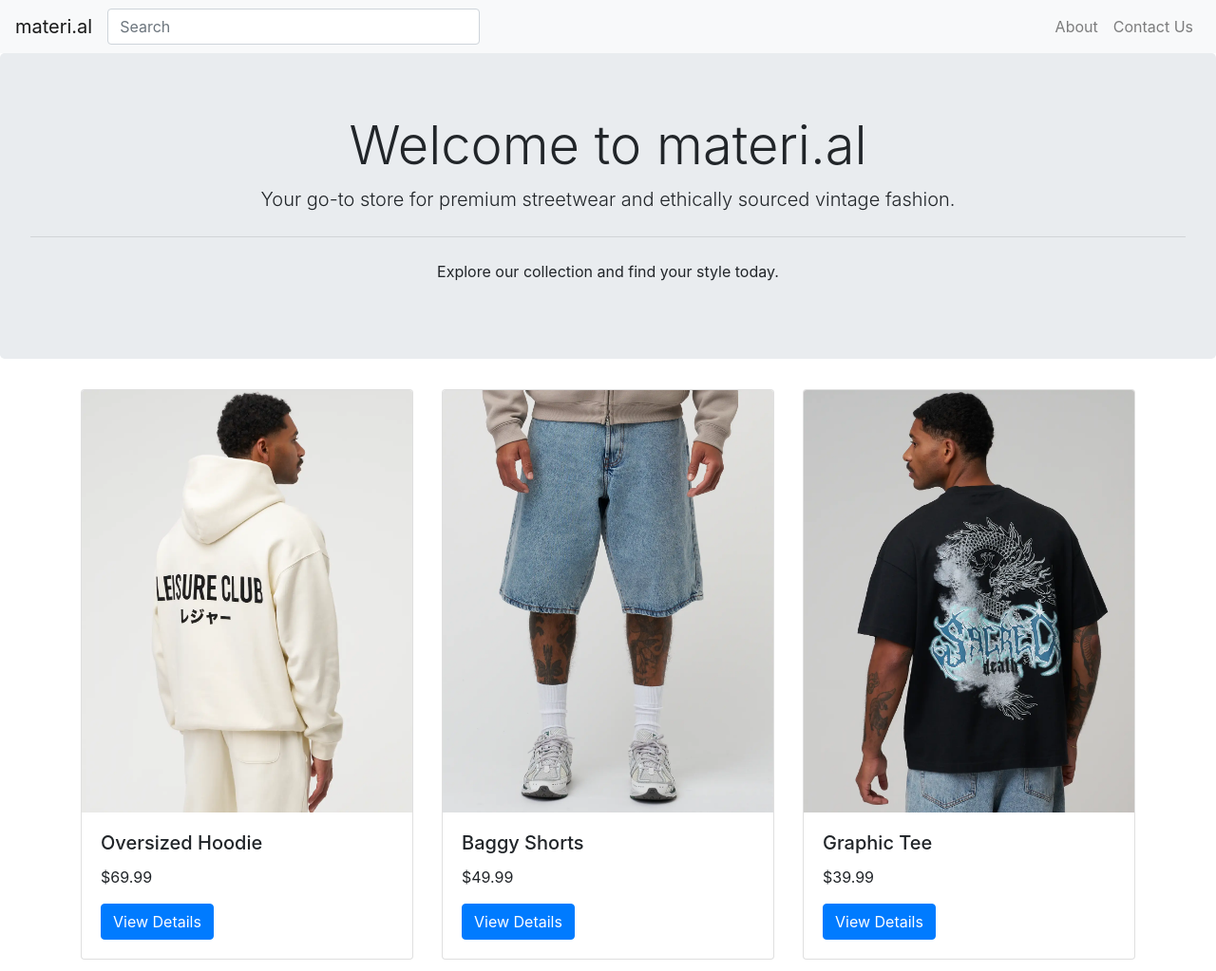
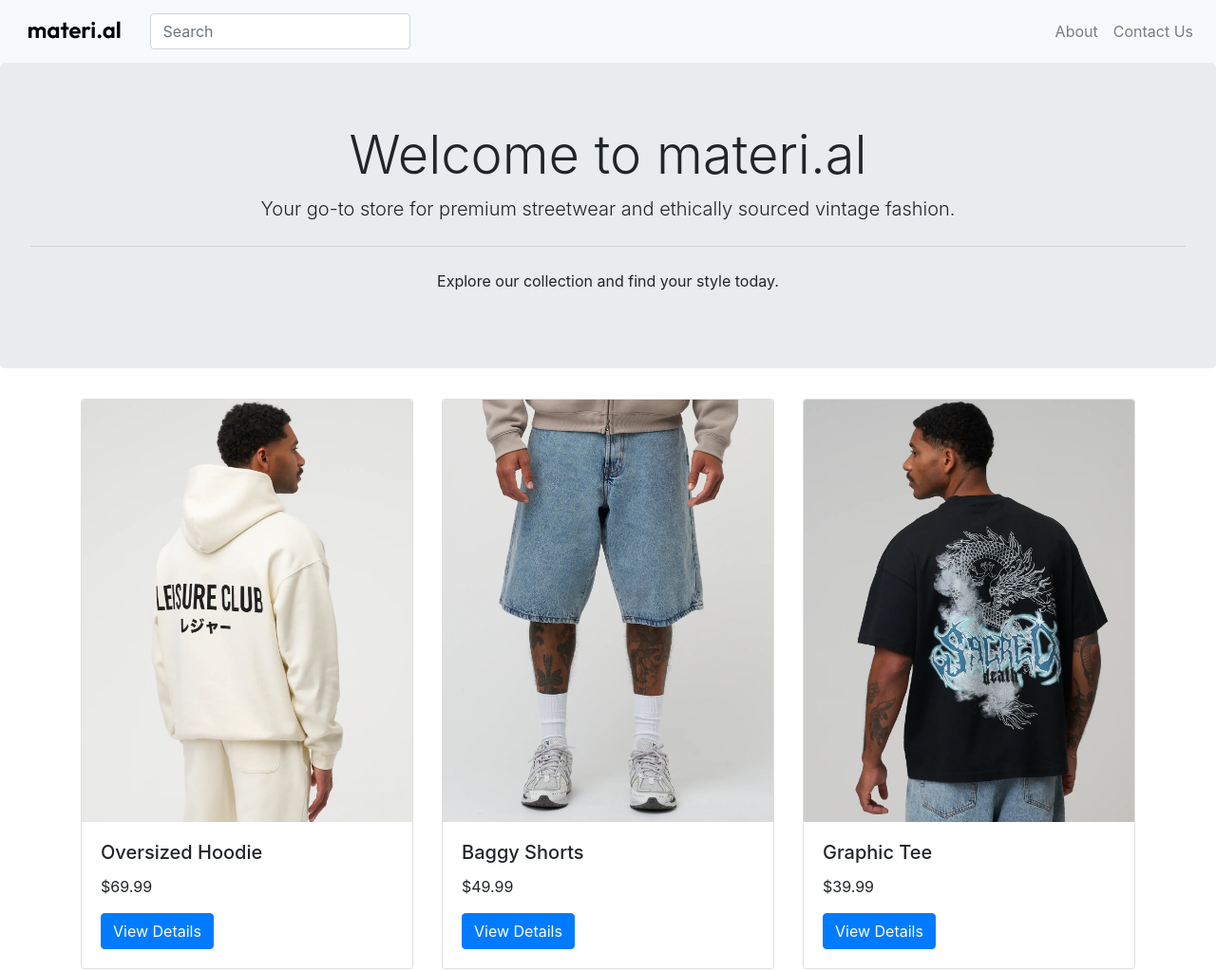
Before and after one commit to parkerasnicar/material.shop, a plain HTML site: page index.html in a window 1280 px wide. Shown: the top 1023 px of the page at 95% size. Drawn offline with nearby package versions, Linux system fonts and the light colour scheme.

Commit message:
logo and updated search bar

```diff
--- a/index.html
+++ b/index.html
@@ -9,8 +9,10 @@
 <body>
     <!-- Navigation Bar -->
     <nav class="navbar navbar-expand-lg navbar-light bg-light">
-        <a class="navbar-brand" href="#">materi.al</a>
-        <form class="form-inline my-2 my-lg-0" style="flex-grow: 1; max-width: 400px;">
+        <a class="navbar-brand" href="#">
+            <img src="img/material_logo.png" alt="materi.al Logo" style="height: 40px;">
+        </a>
+        <form class="form-inline my-2 my-lg-0" style="max-width: 400px; margin-left: auto;">
             <input class="form-control mr-sm-2 w-100" type="search" placeholder="Search" aria-label="Search">
         </form>
         <button class="navbar-toggler" type="button" data-toggle="collapse" data-target="#navbarNav" aria-controls="navbarNav" aria-expanded="false" aria-label="Toggle navigation">
```
Also changed, not shown: img/material_logo.png (added), 2 other files.
